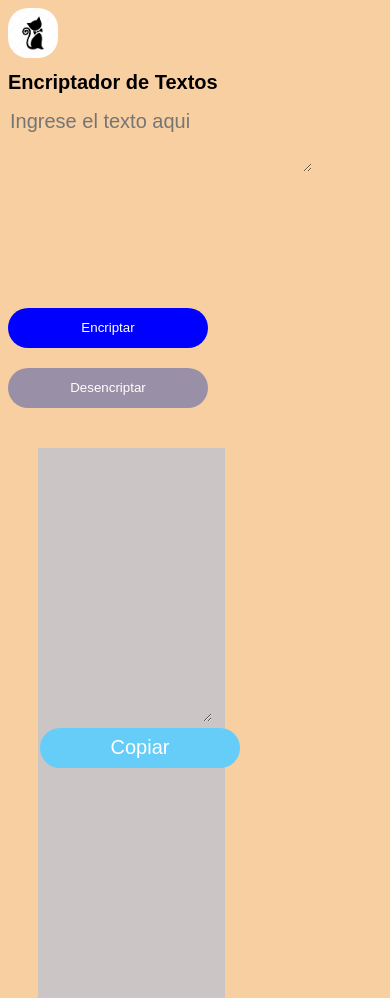
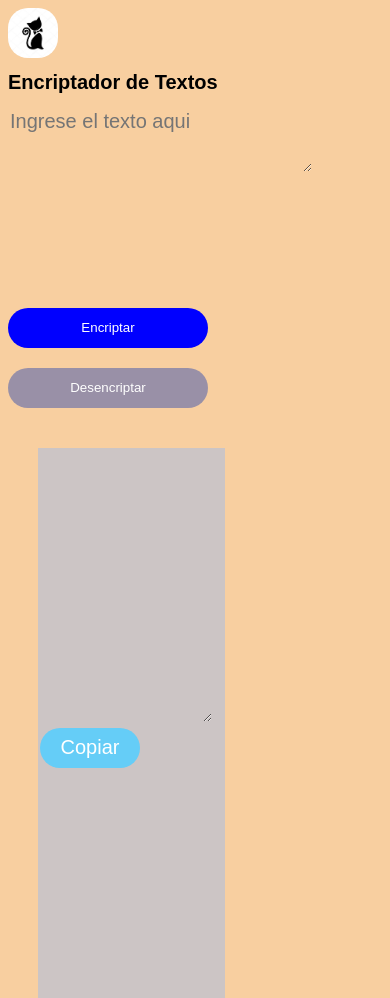
Before and after one commit to YonatanRojas/Encriptador-de-texto, a plain HTML site: page index.html in a window 390 px wide. Drawn offline with Linux system fonts and the light colour scheme.

Commit message:
Update encriptadoResponsive.css

```diff
--- a/encriptadoResponsive.css
+++ b/encriptadoResponsive.css
@@ -23,7 +23,7 @@
         width: 400px;
     }
     .copiar{
-        margin: 10px
+        margin: 10px;
     }
 }
 
@@ -79,6 +79,7 @@
         width: 300px;
     }
     .copiar{
+        width: 100px;
         margin: 2px;
     }
 }
```
